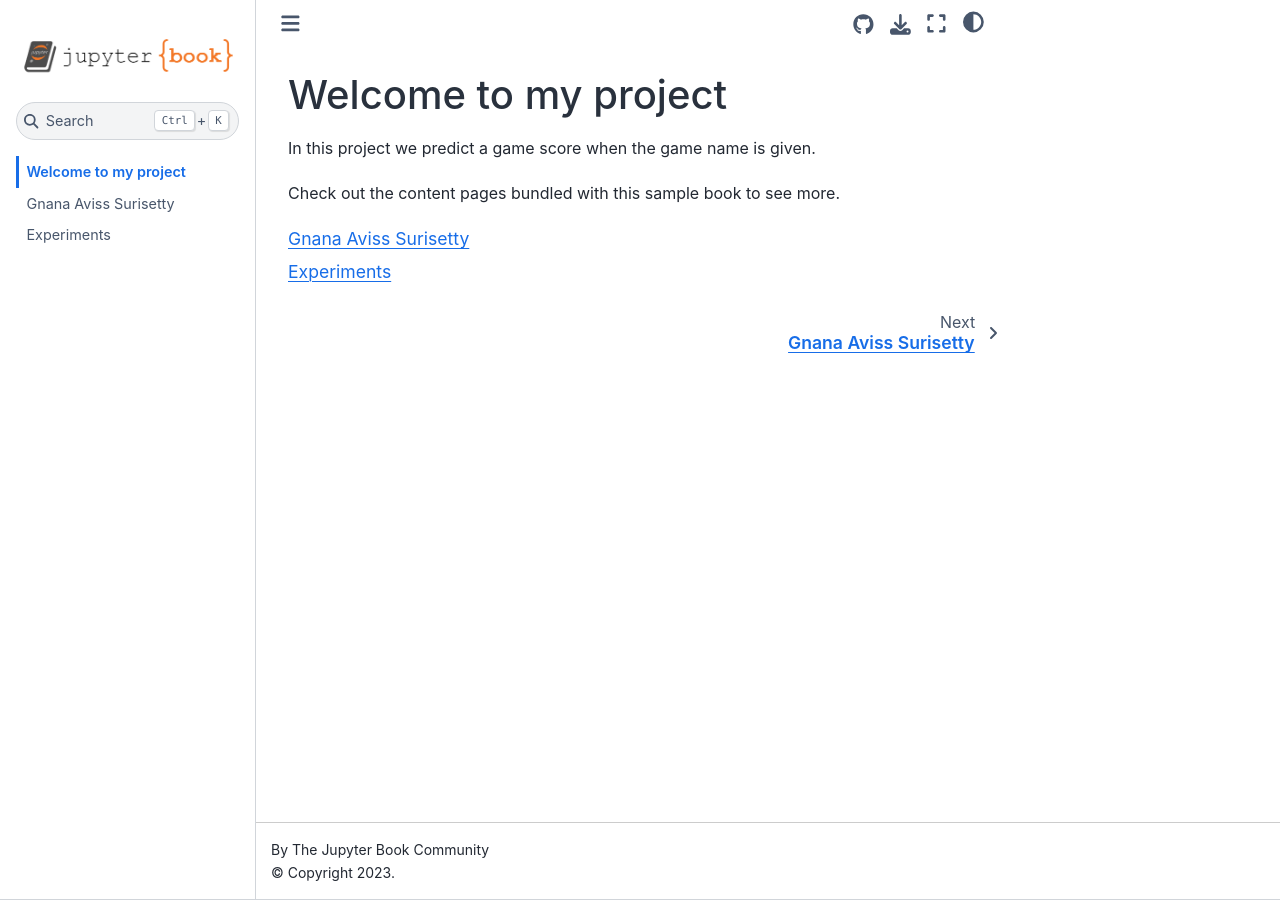
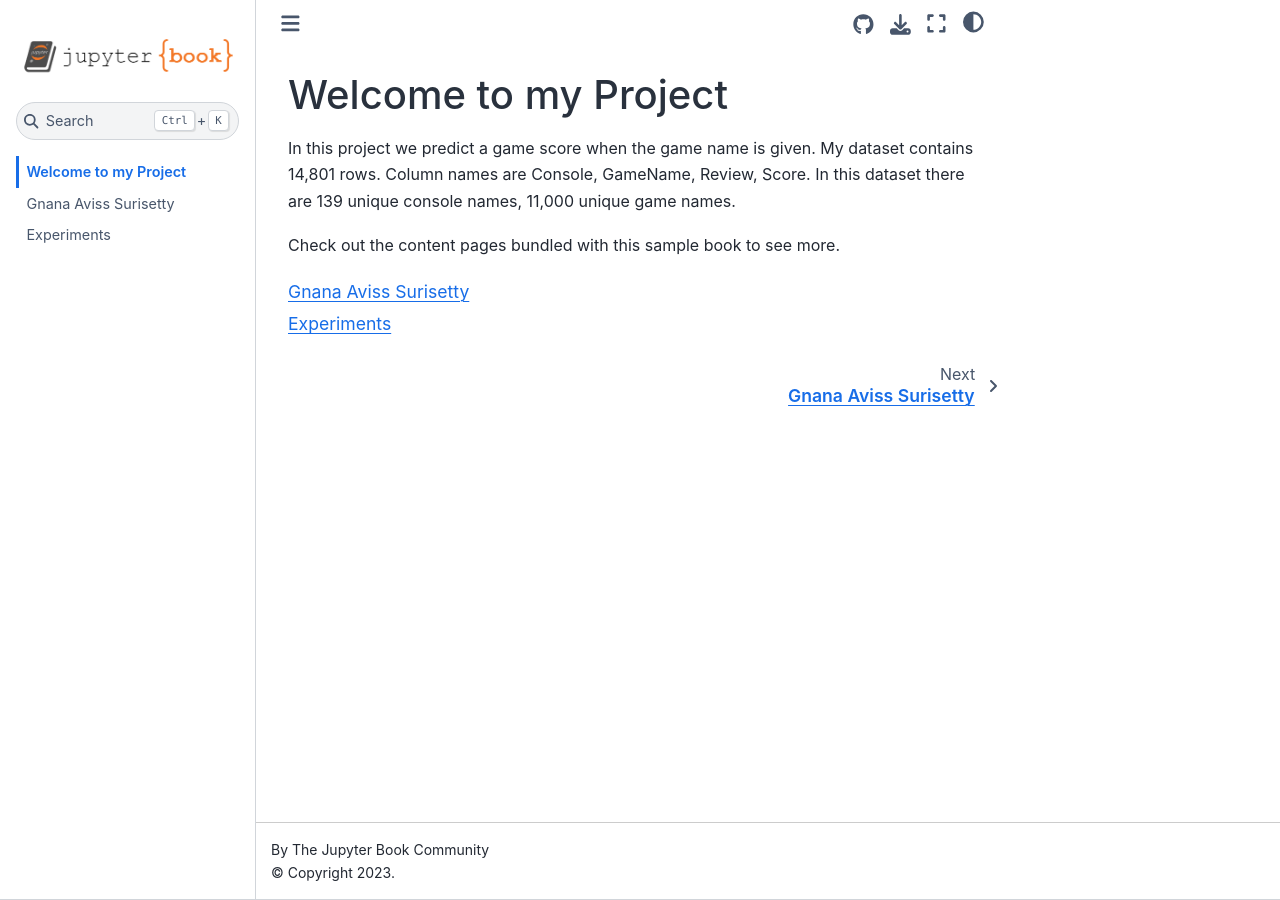
Before and after one commit to AvissSurisetty/Jupyter_book, a Jupyter Book: the page built from intro.md, in a window 1280 px wide. Built offline with Jupyter Book 1.0.4 settings and Sphinx 7.4.7 and the Sphinx Book theme 1.1.4, drawn with Linux system fonts in a browser that asks for light colours; pages that are not in the unit, such as notebooks, are missing from menus.

Commit message:
Add files via upload

```diff
--- a/intro.md
+++ b/intro.md
@@ -1,6 +1,6 @@
-# Welcome to my project
+# Welcome to my Project
 
-In this project we predict a game score when the game name is given.
+In this project we predict a game score when the game name is given. My dataset contains 14,801 rows. Column names are Console, GameName, Review, Score. In this dataset there are 139 unique console names, 11,000 unique game names.
 
 Check out the content pages bundled with this sample book to see more.
 
```
